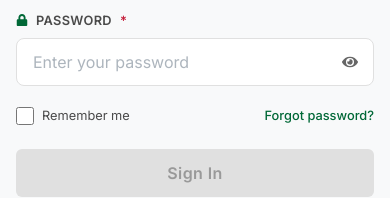
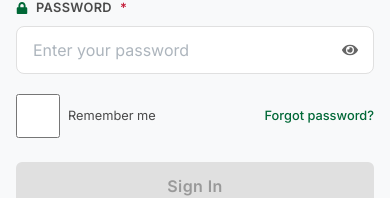
Before and after one commit to 01ejkaguilar-glitch/ArbiterCoffeeHUB, a React (Create React App) app in the folder frontend/: page /login in a window 390 px wide. Shown: the part 418-616 px from the top of the page. Built offline with nearby package versions, Linux system fonts and the light colour scheme; no server answers.

Commit message:
feat: enhance mobile UI/UX with optimized tables, forms, and navigation

```diff
--- a/frontend/src/pages/admin/components/ProductTable.jsx
+++ b/frontend/src/pages/admin/components/ProductTable.jsx
@@ -11,7 +11,7 @@ const ProductTable = ({
   handleDelete,
 }) => {
   return (
-    <Table responsive hover>
+    <Table responsive hover className="table-mobile-cards">
       <thead>
         <tr>
           <th>
@@ -28,15 +28,15 @@ const ProductTable = ({
       <tbody>
         {!loading && products.map((product) => (
           <tr key={product.id}>
-            <td>
+            <td data-label="Select">
               <Form.Check type="checkbox" checked={selectedProducts.includes(product.id)} onChange={() => toggleProductSelection(product.id)} />
             </td>
-            <td>{product.name}</td>
-            <td>{product.category?.name || product.category_name || 'Uncategorized'}</td>
-            <td>{Number(product.price || 0).toFixed(2)}</td>
-            <td>{product.stock_quantity ?? 0}</td>
-            <td>{product.is_available ? 'Available' : 'Hidden'}</td>
-            <td className="text-end">
+            <td data-label="Name">{product.name}</td>
+            <td data-label="Category">{product.category?.name || product.category_name || 'Uncategorized'}</td>
+            <td data-label="Price">{Number(product.price || 0).toFixed(2)}</td>
+            <td data-label="Stock">{product.stock_quantity ?? 0}</td>
+            <td data-label="Status">{product.is_available ? 'Available' : 'Hidden'}</td>
+            <td data-label="Actions" className="text-end">
               <Button size="sm" variant="outline-secondary" className="me-2" onClick={() => handleShowModal(product)}>Edit</Button>
               <Button size="sm" variant="outline-danger" onClick={() => handleDelete(product.id)}>Delete</Button>
             </td>
--- a/frontend/src/pages/auth/Auth.css
+++ b/frontend/src/pages/auth/Auth.css
@@ -355,10 +355,19 @@
 }
 
 .auth-checkbox {
-  width: 18px;
-  height: 18px;
+  width: 24px;
+  height: 24px;
   accent-color: var(--color-dark-green);
   cursor: pointer;
+
+  /* Ensure minimum touch target of 44px */
+  min-width: 44px;
+  min-height: 44px;
+
+  /* Center the actual checkbox within the touch target */
+  display: flex;
+  align-items: center;
+  justify-content: center;
 }
 
 .auth-forgot-link {
--- a/frontend/src/styles/utilities.css
+++ b/frontend/src/styles/utilities.css
@@ -830,6 +830,7 @@ button,
   }
 
   /* Card-based table layout for mobile */
+  @media (max-width: 768px) {
     .table-mobile-cards {
       display: block;
     }
@@ -869,6 +870,7 @@ button,
       font-weight: var(--font-weight-semibold);
       color: var(--color-text-muted);
       font-size: var(--font-size-sm);
+    }
   }
 }
 
```
Also changed, not shown: 1 other file (tests, documents, lock files or other folders). Lines whose indentation alone changed are shown as unchanged.
